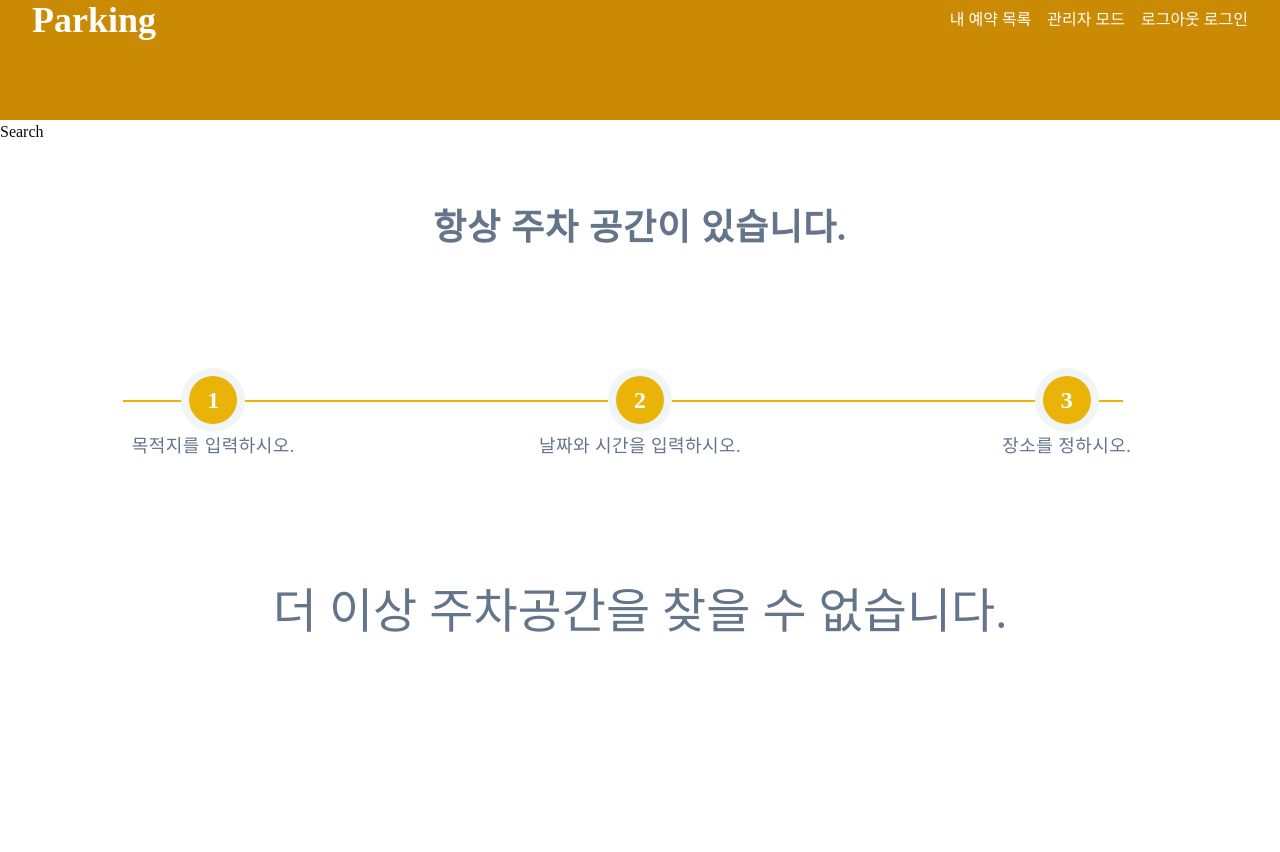
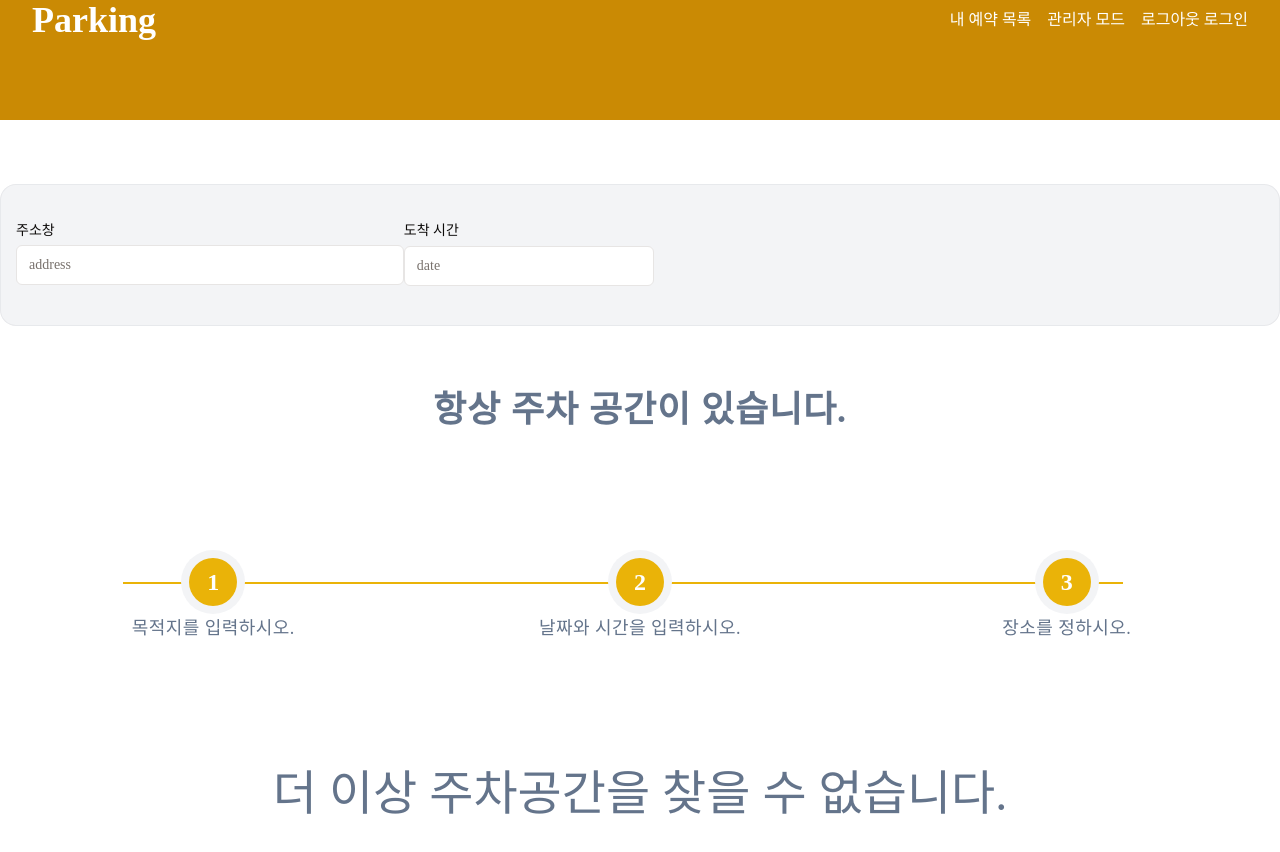
Before and after one commit to thefigtree/jin-parking-nextjs, a Next.js app: page / in a window 1280 px wide. Shown: the top 852 px of the page. Before the commit the page ends 800 px from the top, so only its background shows below. Built offline with nearby package versions, Linux system fonts and the light colour scheme.

Commit message:
Feat: 추가 SearchForm Schema,Input UI

```diff
--- a/src/app/(client)/layout.tsx
+++ b/src/app/(client)/layout.tsx
@@ -1,4 +1,4 @@
-import Banner from "@/components/banner";
+import NavigationBar from "@/components/navigation-bar";
 
 export default function ClientLayout({
   children,
@@ -7,7 +7,7 @@ export default function ClientLayout({
 }) {
   return (
     <>
-      <Banner></Banner>
+      <NavigationBar></NavigationBar>
       {children}
     </>
   );
--- a/src/app/(client)/page.tsx
+++ b/src/app/(client)/page.tsx
@@ -1,8 +1,10 @@
+import SearchBar from "@/components/search-bar";
+
 export default function Home() {
   return (
     <main className="sm:container">
       {/* 검색바 */}
-      <h1>Search</h1>
+      <SearchBar></SearchBar>
 
       <h3 className="text-2xl sm:text-4xl font-bold text-slate-500 pt-16 pb-16 text-center uppercase tracking-wide">
         항상 주차 공간이 있습니다.
--- a/src/components/banner.tsx
+++ b/src/components/navigation-bar.tsx
@@ -7,7 +7,7 @@ import {
 } from "@/components/ui/dropdown-menu";
 import { MenuIcon } from "lucide-react";
 
-export default function Banner() {
+export default function NavigationBar() {
   return (
     <div className="w-full mx-auto bg-yellow-600 text-white">
       <div className="flex items-center justify-between px-8">
--- /dev/null
+++ b/src/components/search-bar.tsx
@@ -0,0 +1,11 @@
+"use client";
+
+import SearchForm from "./search-form";
+
+export default function SearchBar() {
+  return (
+    <div className="flex flex-col mt-16 w-full p-4 py-10 items-start gap-x-2 rounded-2xl bg-gray-100 ring-1 ring-inset ring-gray-900/5">
+      <SearchForm></SearchForm>
+    </div>
+  );
+}
--- /dev/null
+++ b/src/components/search-form.tsx
@@ -0,0 +1,64 @@
+import { z } from "zod";
+import { Form, FormControl, FormField, FormItem, FormLabel } from "./ui/form";
+import { Input } from "./ui/input";
+import { Label } from "./ui/label";
+import { useForm } from "react-hook-form";
+import { zodResolver } from "@hookform/resolvers/zod";
+
+const FormSchema = z.object({
+  arrivingon: z.string({
+    required_error: "날짜는 필수입니다.",
+  }),
+  gpscoords: z.object({
+    lat: z.number(),
+    lng: z.number(),
+  }),
+  arrivingtime: z.string({
+    required_error: "시간은 필수입니다.",
+  }),
+  leavingtime: z.string({
+    required_error: "시간은 필수입니다.",
+  }),
+});
+
+export default function SearchForm() {
+  const form = useForm<z.infer<typeof FormSchema>>({
+    resolver: zodResolver(FormSchema),
+    defaultValues: {
+      leavingtime: "",
+    },
+  });
+
+  function onSubmit(formData: z.infer<typeof FormSchema>) {
+    console.log(formData);
+  }
+
+  return (
+    <div className="flex flex-col lg:flex-row">
+      <div className="grid gap-y-1.5 lg:w-1/2">
+        <Label htmlFor="parkingat">주소창</Label>
+        <Input id="parkingat" placeholder="address"></Input>
+      </div>
+
+      <Form {...form}>
+        <form
+          className="gap-y-2 grid grid-cols-1 lg:grid-cols-4 gap-x-32 items-end"
+          onSubmit={form.handleSubmit(onSubmit)}
+        >
+          <FormField
+            control={form.control}
+            name="arrivingon"
+            render={({ field }) => (
+              <FormItem className="lg:w-[250px] grid">
+                <FormLabel>도착 시간</FormLabel>
+                <FormControl>
+                  <Input {...field} placeholder="date"></Input>
+                </FormControl>
+              </FormItem>
+            )}
+          ></FormField>
+        </form>
+      </Form>
+    </div>
+  );
+}
--- /dev/null
+++ b/src/components/ui/form.tsx
@@ -0,0 +1,178 @@
+"use client"
+
+import * as React from "react"
+import * as LabelPrimitive from "@radix-ui/react-label"
+import { Slot } from "@radix-ui/react-slot"
+import {
+  Controller,
+  ControllerProps,
+  FieldPath,
+  FieldValues,
+  FormProvider,
+  useFormContext,
+} from "react-hook-form"
+
+import { cn } from "@/lib/utils"
+import { Label } from "@/components/ui/label"
+
+const Form = FormProvider
+
+type FormFieldContextValue<
+  TFieldValues extends FieldValues = FieldValues,
+  TName extends FieldPath<TFieldValues> = FieldPath<TFieldValues>
+> = {
+  name: TName
+}
+
+const FormFieldContext = React.createContext<FormFieldContextValue>(
+  {} as FormFieldContextValue
+)
+
+const FormField = <
+  TFieldValues extends FieldValues = FieldValues,
+  TName extends FieldPath<TFieldValues> = FieldPath<TFieldValues>
+>({
+  ...props
+}: ControllerProps<TFieldValues, TName>) => {
+  return (
+    <FormFieldContext.Provider value={{ name: props.name }}>
+      <Controller {...props} />
+    </FormFieldContext.Provider>
+  )
+}
+
+const useFormField = () => {
+  const fieldContext = React.useContext(FormFieldContext)
+  const itemContext = React.useContext(FormItemContext)
+  const { getFieldState, formState } = useFormContext()
+
+  const fieldState = getFieldState(fieldContext.name, formState)
+
+  if (!fieldContext) {
+    throw new Error("useFormField should be used within <FormField>")
+  }
+
+  const { id } = itemContext
+
+  return {
+    id,
+    name: fieldContext.name,
+    formItemId: `${id}-form-item`,
+    formDescriptionId: `${id}-form-item-description`,
+    formMessageId: `${id}-form-item-message`,
+    ...fieldState,
+  }
+}
+
+type FormItemContextValue = {
+  id: string
+}
+
+const FormItemContext = React.createContext<FormItemContextValue>(
+  {} as FormItemContextValue
+)
+
+const FormItem = React.forwardRef<
+  HTMLDivElement,
+  React.HTMLAttributes<HTMLDivElement>
+>(({ className, ...props }, ref) => {
+  const id = React.useId()
+
+  return (
+    <FormItemContext.Provider value={{ id }}>
+      <div ref={ref} className={cn("space-y-2", className)} {...props} />
+    </FormItemContext.Provider>
+  )
+})
+FormItem.displayName = "FormItem"
+
+const FormLabel = React.forwardRef<
+  React.ElementRef<typeof LabelPrimitive.Root>,
+  React.ComponentPropsWithoutRef<typeof LabelPrimitive.Root>
+>(({ className, ...props }, ref) => {
+  const { error, formItemId } = useFormField()
+
+  return (
+    <Label
+      ref={ref}
+      className={cn(error && "text-destructive", className)}
+      htmlFor={formItemId}
+      {...props}
+    />
+  )
+})
+FormLabel.displayName = "FormLabel"
+
+const FormControl = React.forwardRef<
+  React.ElementRef<typeof Slot>,
+  React.ComponentPropsWithoutRef<typeof Slot>
+>(({ ...props }, ref) => {
+  const { error, formItemId, formDescriptionId, formMessageId } = useFormField()
+
+  return (
+    <Slot
+      ref={ref}
+      id={formItemId}
+      aria-describedby={
+        !error
+          ? `${formDescriptionId}`
+          : `${formDescriptionId} ${formMessageId}`
+      }
+      aria-invalid={!!error}
+      {...props}
+    />
+  )
+})
+FormControl.displayName = "FormControl"
+
+const FormDescription = React.forwardRef<
+  HTMLParagraphElement,
+  React.HTMLAttributes<HTMLParagraphElement>
+>(({ className, ...props }, ref) => {
+  const { formDescriptionId } = useFormField()
+
+  return (
+    <p
+      ref={ref}
+      id={formDescriptionId}
+      className={cn("text-sm text-muted-foreground", className)}
+      {...props}
+    />
+  )
+})
+FormDescription.displayName = "FormDescription"
+
+const FormMessage = React.forwardRef<
+  HTMLParagraphElement,
+  React.HTMLAttributes<HTMLParagraphElement>
+>(({ className, children, ...props }, ref) => {
+  const { error, formMessageId } = useFormField()
+  const body = error ? String(error?.message) : children
+
+  if (!body) {
+    return null
+  }
+
+  return (
+    <p
+      ref={ref}
+      id={formMessageId}
+      className={cn("text-sm font-medium text-destructive", className)}
+      {...props}
+    >
+      {body}
+    </p>
+  )
+})
+FormMessage.displayName = "FormMessage"
+
+export {
+  useFormField,
+  Form,
+  FormItem,
+  FormLabel,
+  FormControl,
+  FormDescription,
+  FormMessage,
+  FormField,
+}
--- /dev/null
+++ b/src/components/ui/input.tsx
@@ -0,0 +1,22 @@
+import * as React from "react"
+
+import { cn } from "@/lib/utils"
+
+const Input = React.forwardRef<HTMLInputElement, React.ComponentProps<"input">>(
+  ({ className, type, ...props }, ref) => {
+    return (
+      <input
+        type={type}
+        className={cn(
+          "flex h-10 w-full rounded-md border border-input bg-background px-3 py-2 text-base ring-offset-background file:border-0 file:bg-transparent file:text-sm file:font-medium file:text-foreground placeholder:text-muted-foreground focus-visible:outline-none focus-visible:ring-2 focus-visible:ring-ring focus-visible:ring-offset-2 disabled:cursor-not-allowed disabled:opacity-50 md:text-sm",
+          className
+        )}
+        ref={ref}
+        {...props}
+      />
+    )
+  }
+)
+Input.displayName = "Input"
+
+export { Input }
--- /dev/null
+++ b/src/components/ui/label.tsx
@@ -0,0 +1,26 @@
+"use client"
+
+import * as React from "react"
+import * as LabelPrimitive from "@radix-ui/react-label"
+import { cva, type VariantProps } from "class-variance-authority"
+
+import { cn } from "@/lib/utils"
+
+const labelVariants = cva(
+  "text-sm font-medium leading-none peer-disabled:cursor-not-allowed peer-disabled:opacity-70"
+)
+
+const Label = React.forwardRef<
+  React.ElementRef<typeof LabelPrimitive.Root>,
+  React.ComponentPropsWithoutRef<typeof LabelPrimitive.Root> &
+    VariantProps<typeof labelVariants>
+>(({ className, ...props }, ref) => (
+  <LabelPrimitive.Root
+    ref={ref}
+    className={cn(labelVariants(), className)}
+    {...props}
+  />
+))
+Label.displayName = LabelPrimitive.Root.displayName
+
+export { Label }
```
Also changed, not shown: package.json (+6 -1 lines), 1 other file (tests, documents, lock files or other folders).
